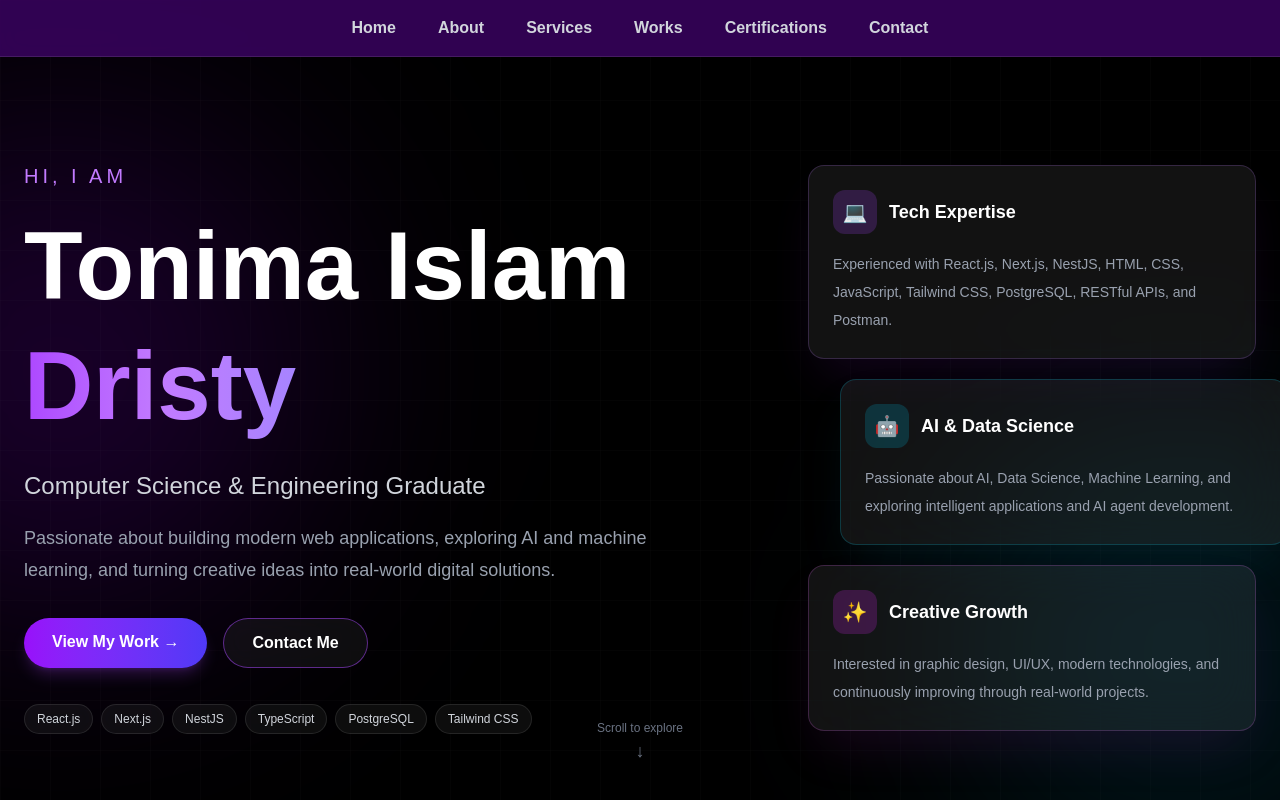
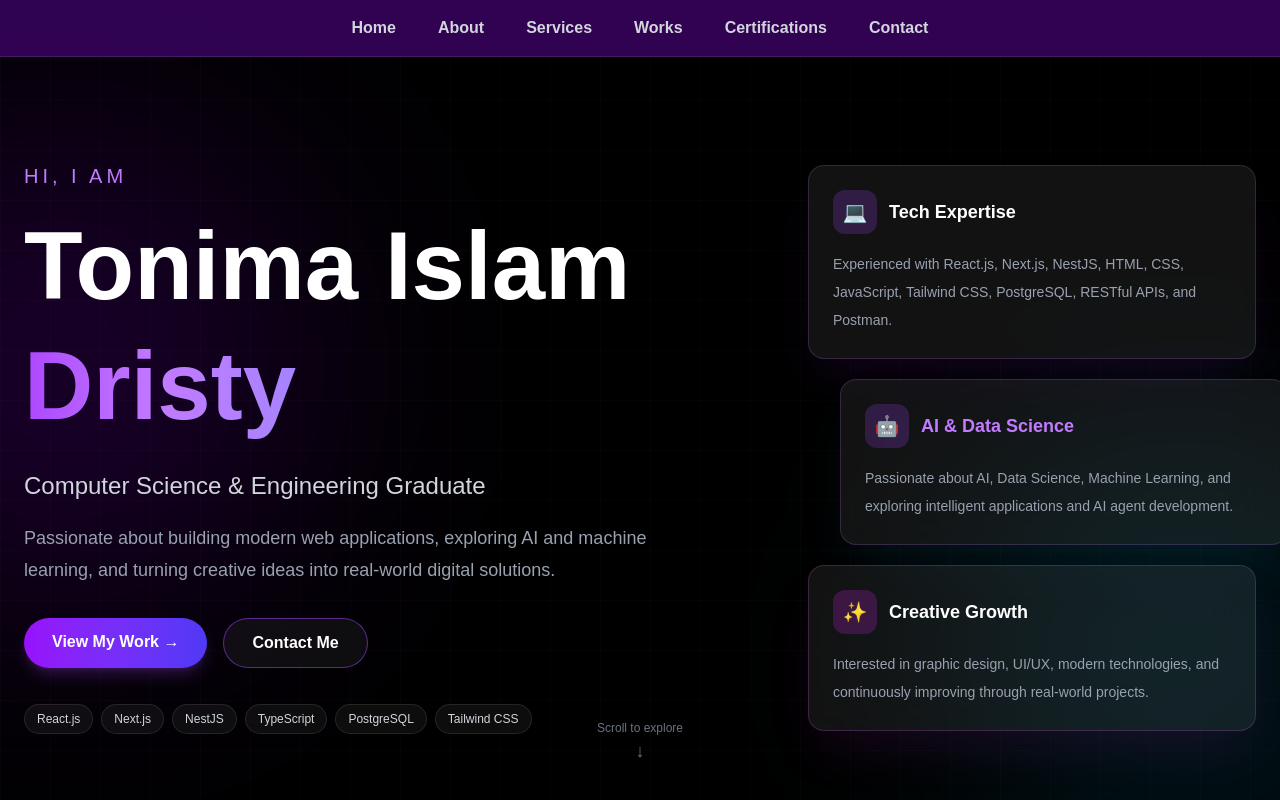
Before and after one commit to TonimaDristy/nextjs-portfolio, a Next.js app: page / in a window 1280 px wide. Shown: the top 800 px of the page. Built offline with nearby package versions, Linux system fonts and the light colour scheme.

Commit message:
Home page card update

```diff
--- a/app/page.tsx
+++ b/app/page.tsx
@@ -111,13 +111,14 @@ export default function Home() {
             </div>
 
             {/* Card 2 */}
-            <div className="w-full max-w-md translate-x-0 rounded-2xl border border-cyan-400/20 bg-white/[0.07] p-6 shadow-2xl shadow-cyan-900/20 backdrop-blur-xl transition duration-500 hover:-translate-y-2 hover:border-cyan-400/50 hover:bg-cyan-500/10 lg:translate-x-8">
+            <div className="w-full max-w-md translate-x-0 rounded-2xl border border-purple-400/20 bg-white/[0.07] p-6 shadow-2xl shadow-cyan-900/20 backdrop-blur-xl transition duration-500 hover:-translate-y-2 hover:border-cyan-400/50 hover:bg-purple-500/10 lg:translate-x-8">
               <div className="mb-4 flex items-center gap-3">
-                <div className="flex h-11 w-11 items-center justify-center rounded-xl bg-cyan-500/20 text-xl">
+                <div className="flex h-11 w-11 items-center justify-center rounded-xl bg-purple-500/20 text-xl">
                   🤖
                 </div>
-
-                <h3 className="text-lg font-bold">AI & Data Science</h3>
+                <h3 className="text-lg font-bold text-purple-400">
+                  AI & Data Science
+                </h3>{" "}
               </div>
 
               <p className="text-sm leading-7 text-gray-400">
```
